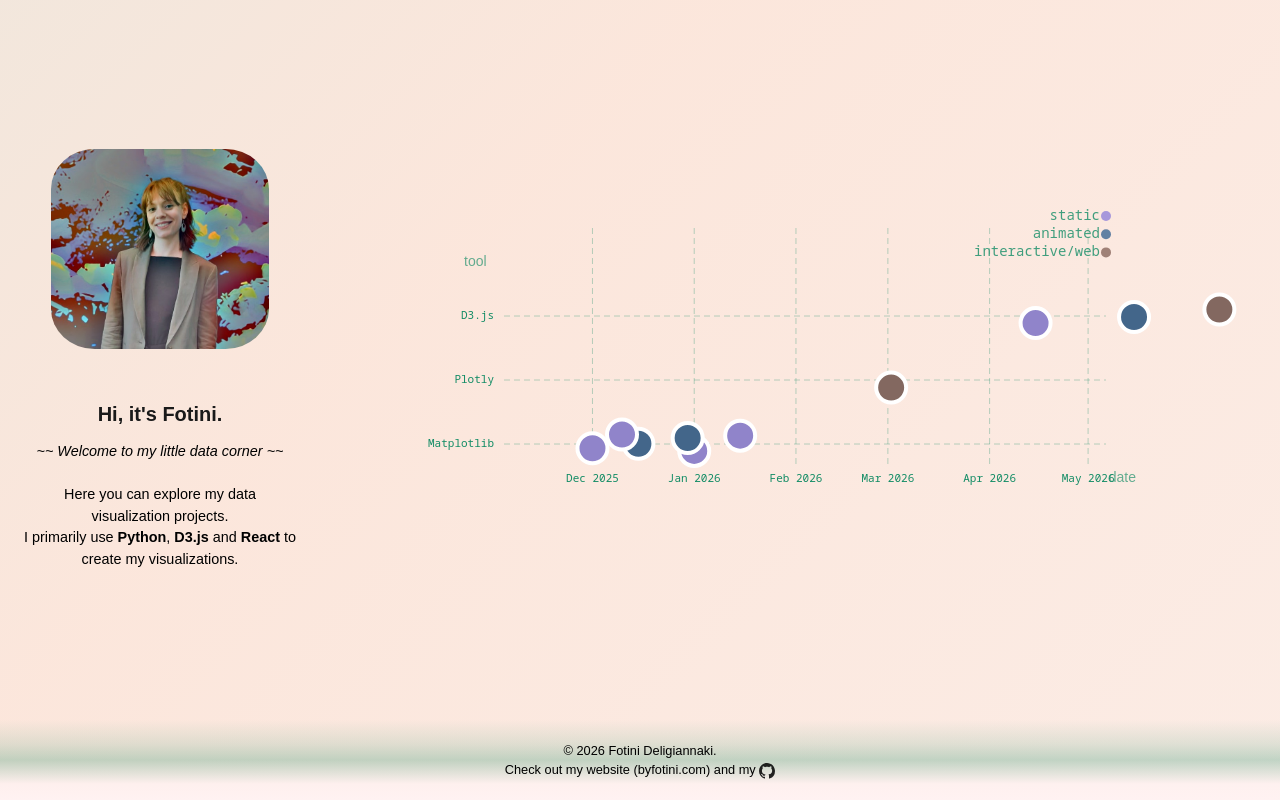
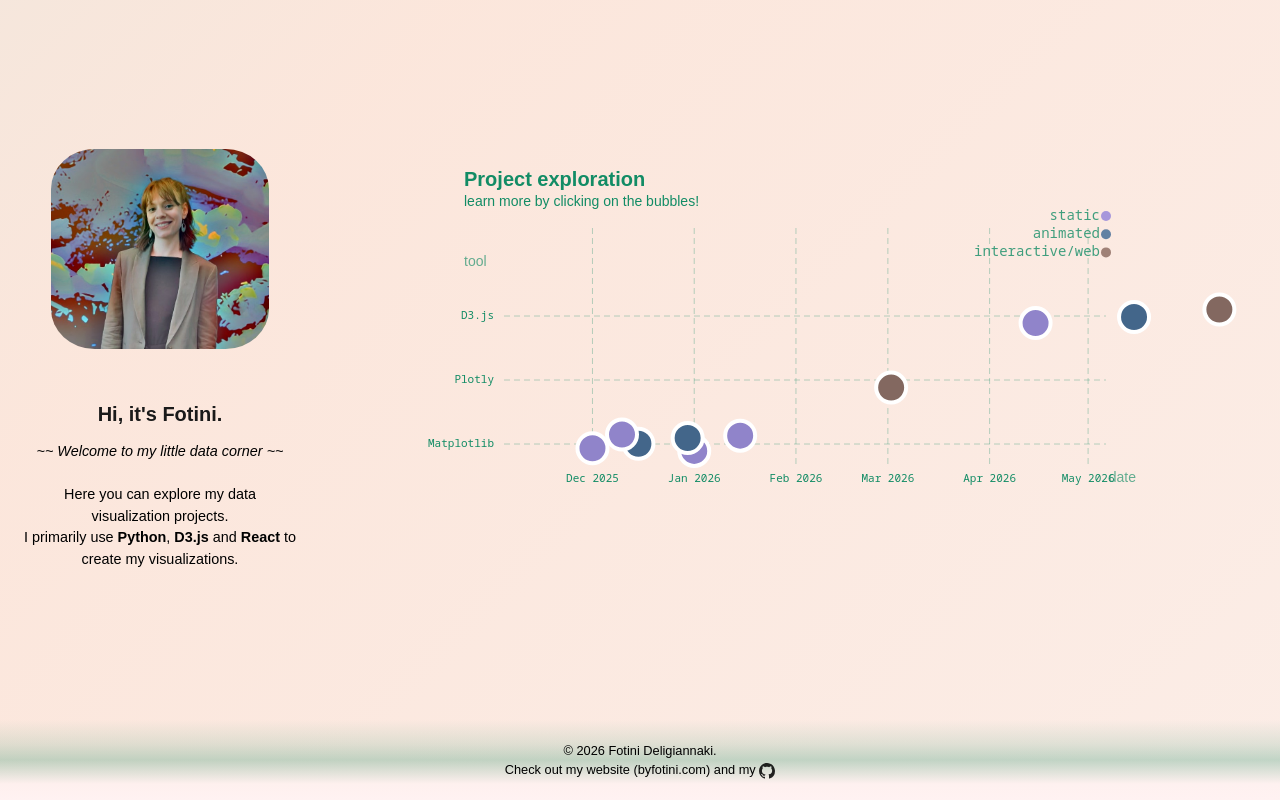
Before and after one commit to fotinidelig/d3-intro-page, a React (Vite) app: page / in a window 1280 px wide. Built offline with nearby package versions, Linux system fonts and the light colour scheme; a web font is replaced by a local one.

Commit message:
added title to scatterplot

```diff
--- a/src/App.css
+++ b/src/App.css
@@ -5,7 +5,7 @@
   min-height: 100vh;
   background: linear-gradient(-45deg, #FFF2F250 0%, #FFD7C650 13%, #FFC9B050 25%, #FFBB9950 38%, #D5BD9C50 50%, #ABBE9E50 62%, #57c0a250 75%, #f3a46950 87%, #FFF2F250 100%);
   background-size:  400% 400%;
-  animation: gradient 20s ease infinite;
+  animation: gradient 10s ease infinite;
 }
 
 .app-main {
--- a/src/PortfolioSvg.jsx
+++ b/src/PortfolioSvg.jsx
@@ -114,6 +114,12 @@ export const PortfolioSvg = ({ width, height }) => {
         />
         {xAxis}
         {yAxis}
+        <text x={0} y={-30} fontSize={fontSize.subheader} fontWeight="bold" fill='#128c65'>
+          Project exploration </text>
+        <text x={0} y={-10} fontSize={fontSize.annotation} fill='#128c65'>
+          learn more by clicking on the bubbles!
+        </text>
+
         {projectData.map((project) => {
           const y = yScale(project.y);
 
```
